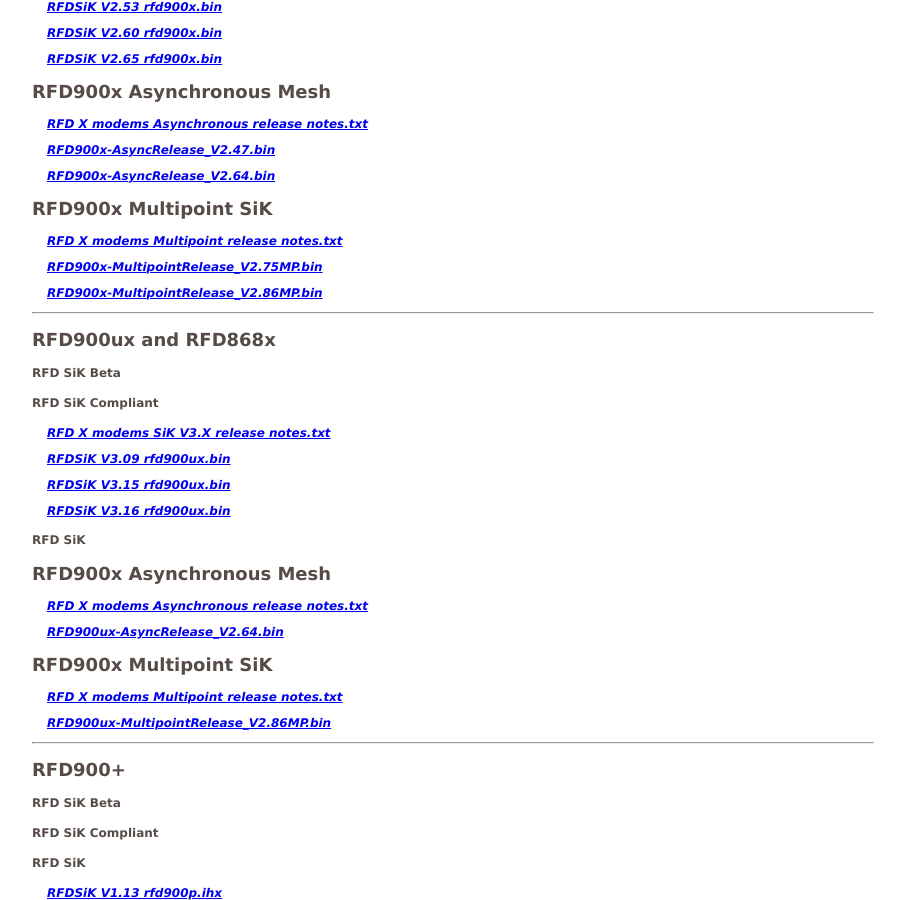
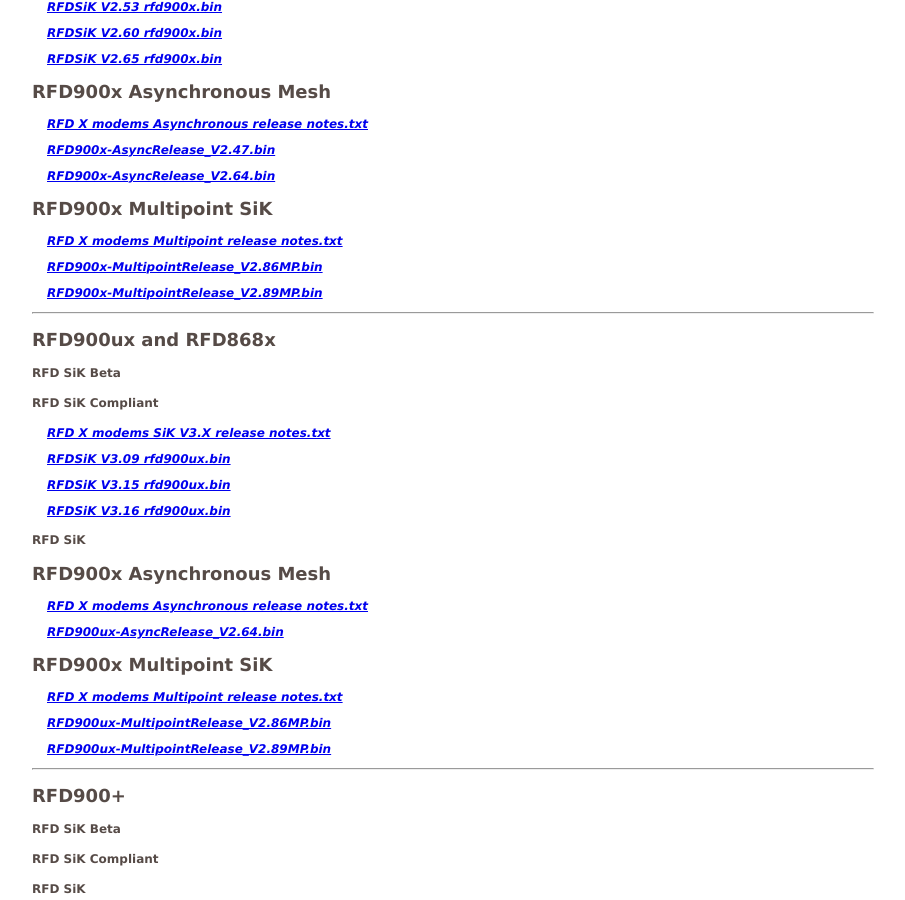
Before and after one commit to RFDesign/rfdesign.github.io, a Jekyll site: the page built from firmware.html, in a window 1280 px wide and 900 px high, scrolled down 446 px. Shown: the whole window, without its empty margins (176-1081 px from the left). Built offline with Jekyll 4.4.1, drawn with Linux system fonts in a browser that asks for light colours.

Commit message:
Update firmware.yml

```diff
--- a/_data/firmware.yml
+++ b/_data/firmware.yml
@@ -23,8 +23,9 @@
         - file: RFD900x-AsyncRelease_V2.64.bin
     MPSIK:
         - file: RFD X modems Multipoint release notes.txt
-        - file: RFD900x-MultipointRelease_V2.75MP.bin
+     #   - file: RFD900x-MultipointRelease_V2.75MP.bin
         - file: RFD900x-MultipointRelease_V2.86MP.bin
+        - file: RFD900x-MultipointRelease_V2.89MP.bin
 
 - modems:
     heading: RFD900ux and RFD868x
@@ -40,6 +41,7 @@
     MPSIK:
         - file: RFD X modems Multipoint release notes.txt
         - file: RFD900ux-MultipointRelease_V2.86MP.bin
+        - file: RFD900ux-MultipointRelease_V2.89MP.bin
 
 
 - modems:
```
